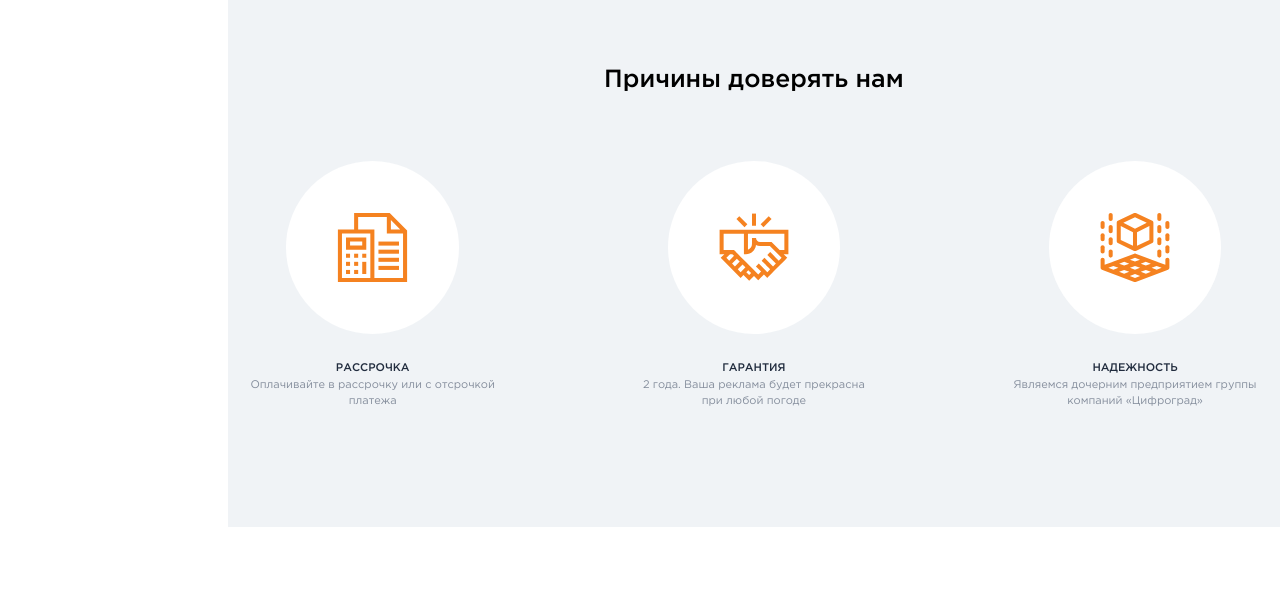
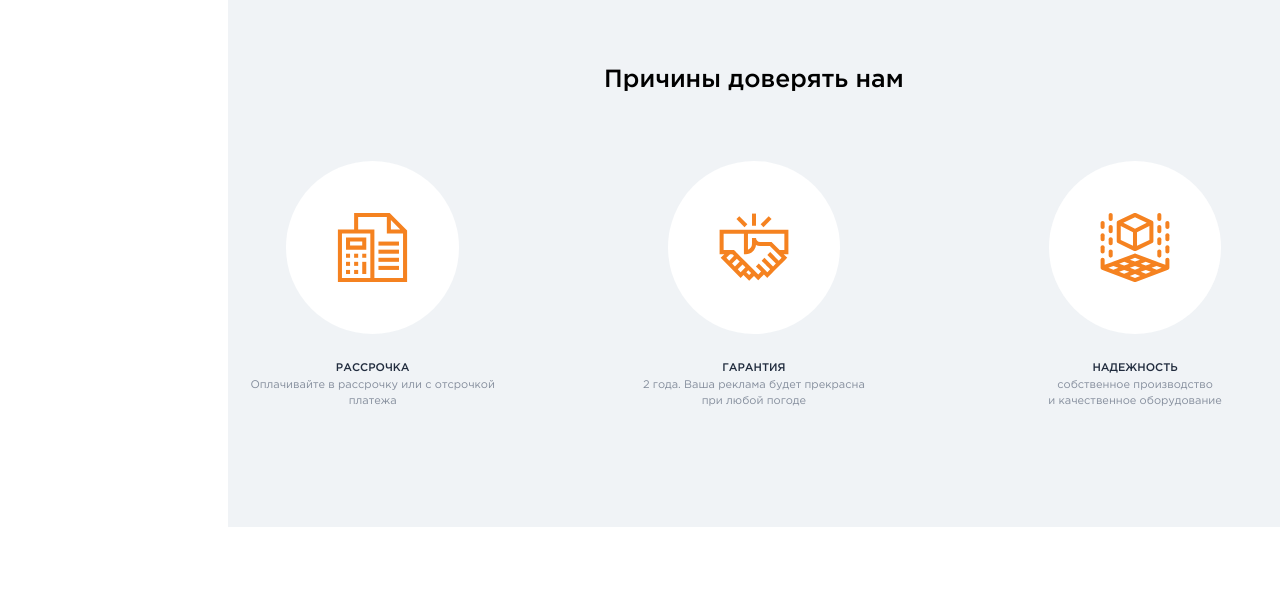
Before and after one commit to webelit/nrg, a PHP site: page /bukvi.php in a window 1280 px wide. Shown: the part 1543-2135 px from the top of the page. Run offline with PHP 8.4, Linux system fonts and the light colour scheme; some libraries are stand-ins or nearby versions.

Commit message:
remastered 26 may

```diff
--- a/bukvi.php
+++ b/bukvi.php
@@ -127,7 +127,7 @@
 							<div class="conf">
 								<img src="images/conf_3.svg" alt="">
 								<p>НАДЕЖНОСТЬ</p>
-								<span>Являемся дочерним предприятием группы<br>компаний «Цифроград»</span>
+								<span>собственное производство<br>и качественное оборудование</span>
 							</div>
 						</div>
 					</div>
```
